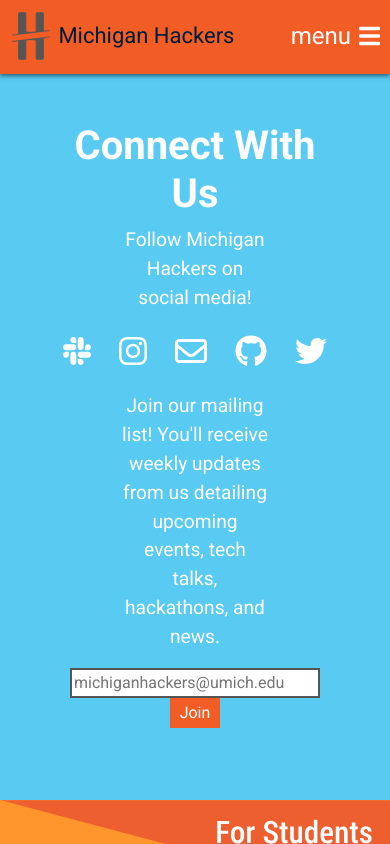
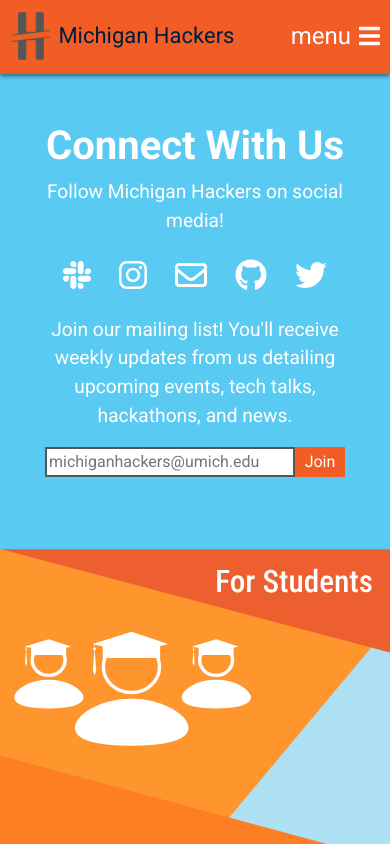
Before and after one commit to michiganhackers/mh-web-new, a React (Create React App) app: page /contact in a window 390 px wide. Shown: the top 844 px of the page. Built offline with nearby package versions, Linux system fonts and the light colour scheme; no server answers.

Commit message:
Fix styles for About and Contact page mailing list on small screens
Mailing list button would overflow onto a new line sometimes.

```diff
--- a/src/components/About/About.jsx
+++ b/src/components/About/About.jsx
@@ -103,6 +103,7 @@
     font-size: 1.2em;
     padding: 1rem 0;
 
+    margin: auto;
     width: min(60%, 600px);
     ${devices.tablet`
         width: min(80%, 600px);
--- a/src/components/Contact/Contact.jsx
+++ b/src/components/Contact/Contact.jsx
@@ -23,6 +23,9 @@
 const ConnectWithUsOuter = styled.div`
     background-color: rgba(89, 202, 241, 1);
     padding: 3rem;
+    ${devices.tablet`
+        padding: 3rem 1rem;
+    `}
     display: flex;
     flex-direction: column;
     align-items: center;
@@ -37,9 +40,16 @@
 const ConnectWithUsBody = styled.p`
     color: white;
     text-align: center;
-    max-width: 50%;
     font-weight: 500;
     font-size: 1.2em;
+
+    width: min(60%, 600px);
+    ${devices.tablet`
+        width: min(80%, 600px);
+    `}
+    ${devices.small`
+        width: min(90%, 600px);
+    `}
 `;
 
 const ForStudentsDiv = styled.div`
--- a/src/components/MailingList/MailingList.jsx
+++ b/src/components/MailingList/MailingList.jsx
@@ -2,19 +2,11 @@
 import styled from "styled-components";
 import { StaticP } from "../../utility/ContentStyles.js";
 import { addEmailFetch } from "./MailingListFetch";
-import devices from "utility/MediaQueries.js";
 
 const EmailForm = styled.form`
     text-align: center;
     margin: auto;
-    width: min(60%, 600px);
     padding-bottom: 24px;
-    ${devices.tablet`
-        width: min(80%, 600px);
-    `}
-    ${devices.small`
-        width: min(90%, 600px);
-    `}
 `;
 const EmailInputBox = styled.input`
     min-width: 250px;
```
